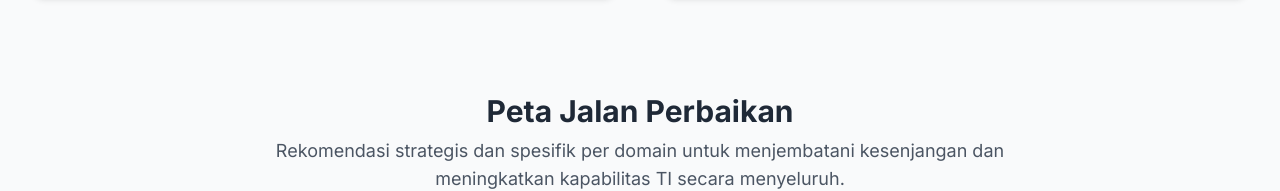
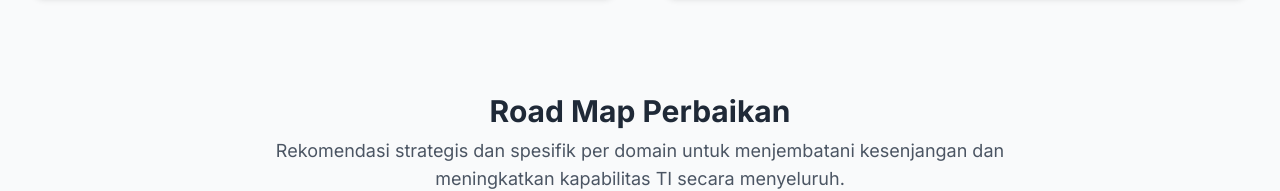
Before and after one commit to Ikbal-hand/persentasi-si, a plain HTML site: page index.html in a window 1280 px wide. Shown: the part 1725-1916 px from the top of the page. Drawn offline with nearby package versions, Linux system fonts and the light colour scheme.

Commit message:
Update index.html

```diff
--- a/index.html
+++ b/index.html
@@ -218,7 +218,7 @@
         <!-- Recommendations Section -->
         <section id="rekomendasi" class="pt-24">
             <div class="text-center mb-12">
-                <h3 class="text-3xl font-bold text-gray-800">Peta Jalan Perbaikan</h3>
+                <h3 class="text-3xl font-bold text-gray-800">Road Map Perbaikan</h3>
                 <p class="mt-2 text-lg text-gray-600 max-w-3xl mx-auto">Rekomendasi strategis dan spesifik per domain untuk menjembatani kesenjangan dan meningkatkan kapabilitas TI secara menyeluruh.</p>
             </div>
 
```
